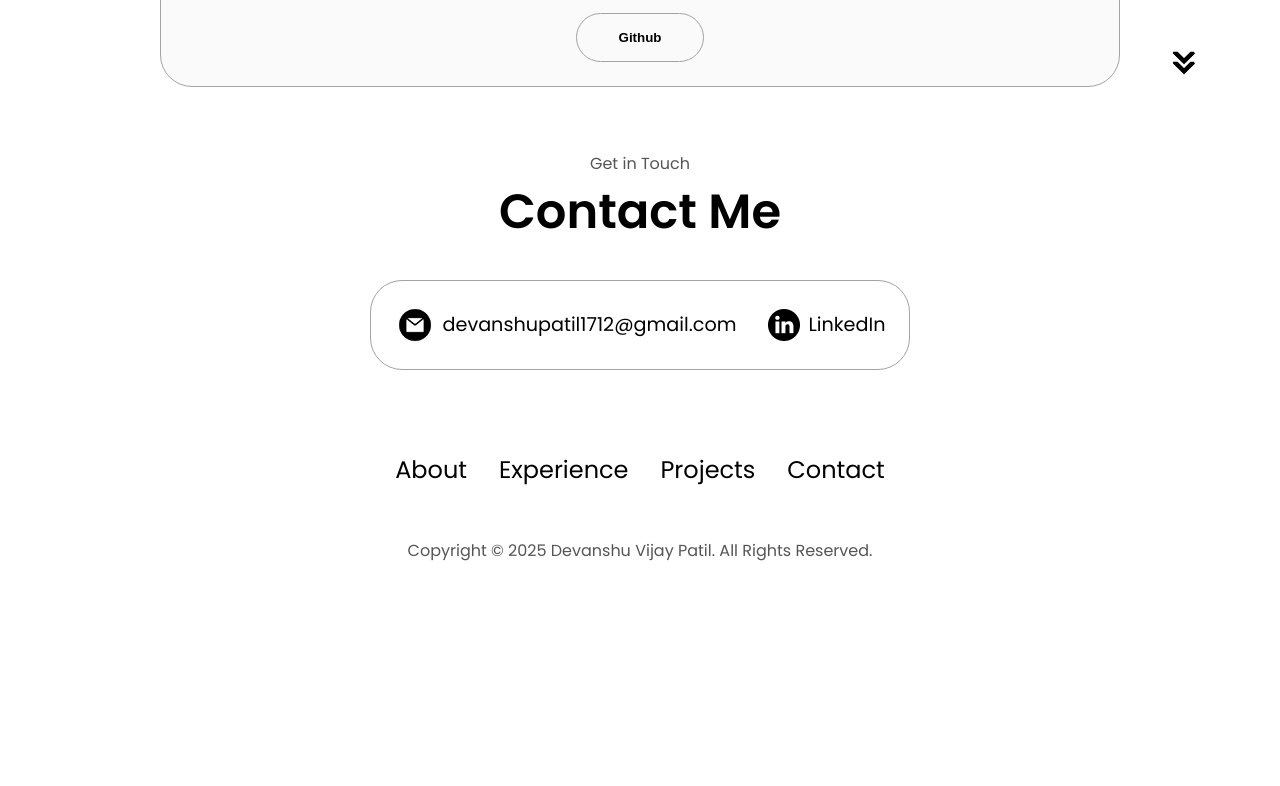
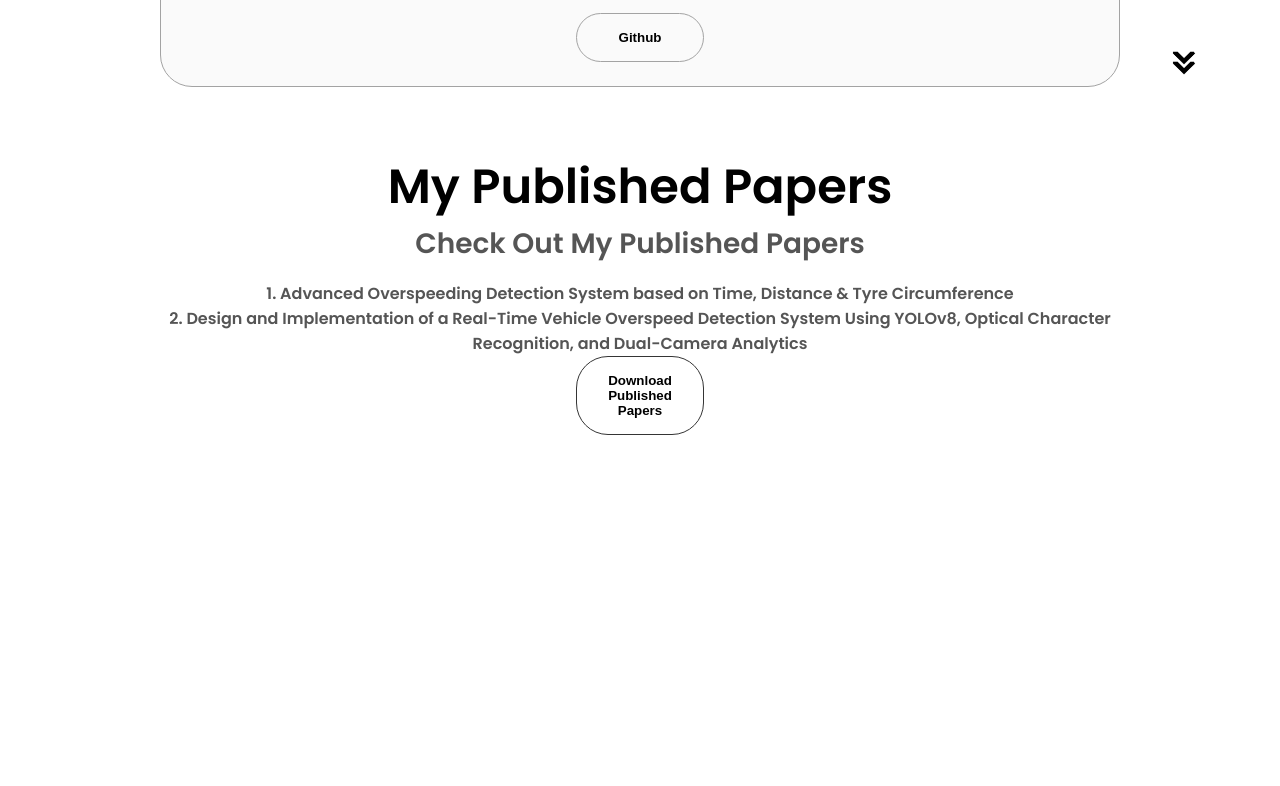
Before and after one commit to ddp0411/my_portfolio_website, a plain HTML site: page index.html in a window 1280 px wide. Shown: the part 4274-5060 px from the top of the page. Before the commit the page ends 4884 px from the top, so only its background shows below. Drawn offline with Linux system fonts and the light colour scheme.

Commit message:
index.html
Published Paper Section Added

```diff
--- a/index.html
+++ b/index.html
@@ -429,6 +429,25 @@ Outside of academics, I enjoy working on collaborative projects and staying upda
         onclick="location.href='./#contact'"
       />
     </section>
+    <section id="Research Papers">
+
+      <div class="section__text">
+        <h1 class="title">My Published Papers</h1>
+        <p class="section__text__p2">Check Out My Published Papers </p>
+        <p class="section__text__p1">1. Advanced Overspeeding Detection System based on Time, Distance & Tyre Circumference</p>
+        <p class="section__text__p1">2. Design and Implementation of a Real-Time Vehicle Overspeed Detection System Using YOLOv8, Optical Character Recognition, and Dual-Camera Analytics</p>
+        <div class="btn-container">
+          <button
+            class="btn btn-color-2"
+            onclick="window.open('./assets/Research Papers.zip')"
+          >
+            Download Published Papers
+          </button>
+
+        </div>
+
+      </div>
+    </section>
     <section id="contact">
       <p class="section__text__p1">Get in Touch</p>
       <h1 class="title">Contact Me</h1>
@@ -458,6 +477,7 @@ Outside of academics, I enjoy working on collaborative projects and staying upda
             <li><a href="#about">About</a></li>
             <li><a href="#experience">Experience</a></li>
             <li><a href="#projects">Projects</a></li>
+            <li><a href="#Research Papers">Published Papers</a></li>
             <li><a href="#contact">Contact</a></li>
           </ul>
         </div>
```
